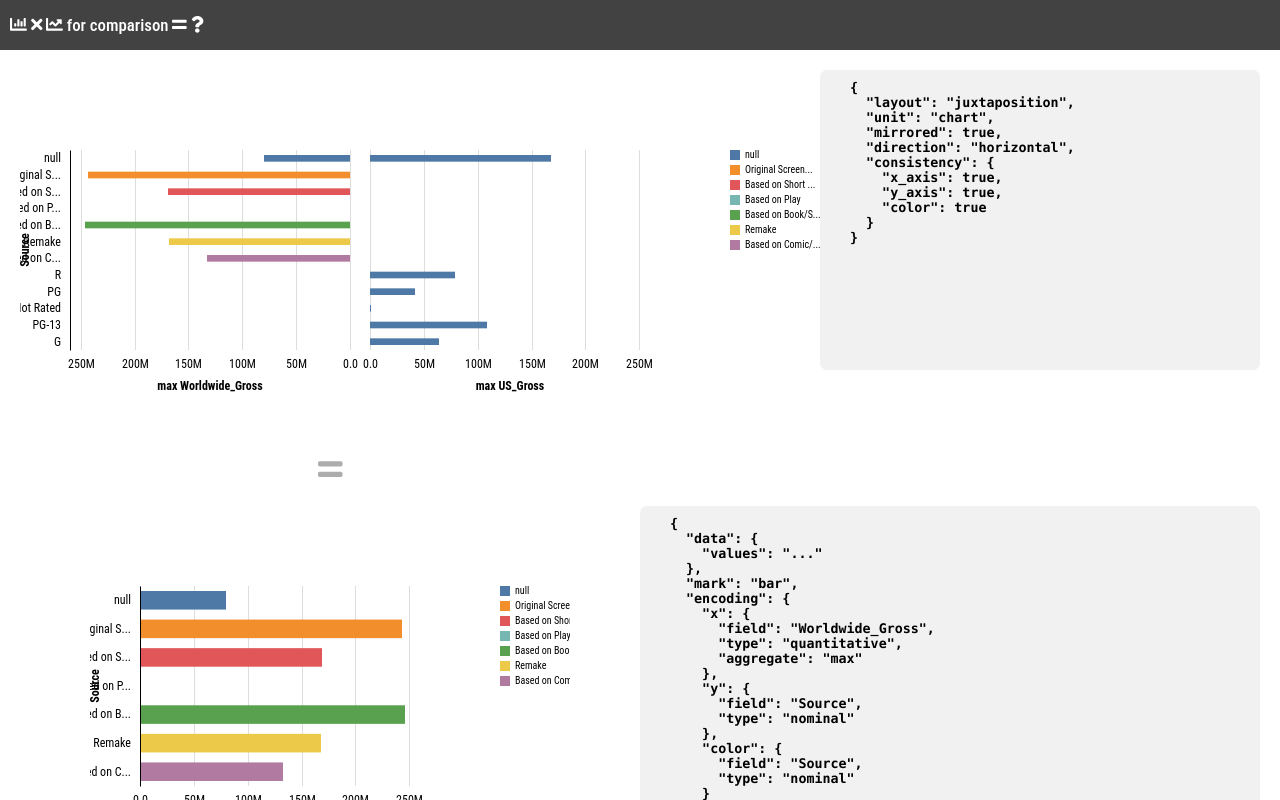
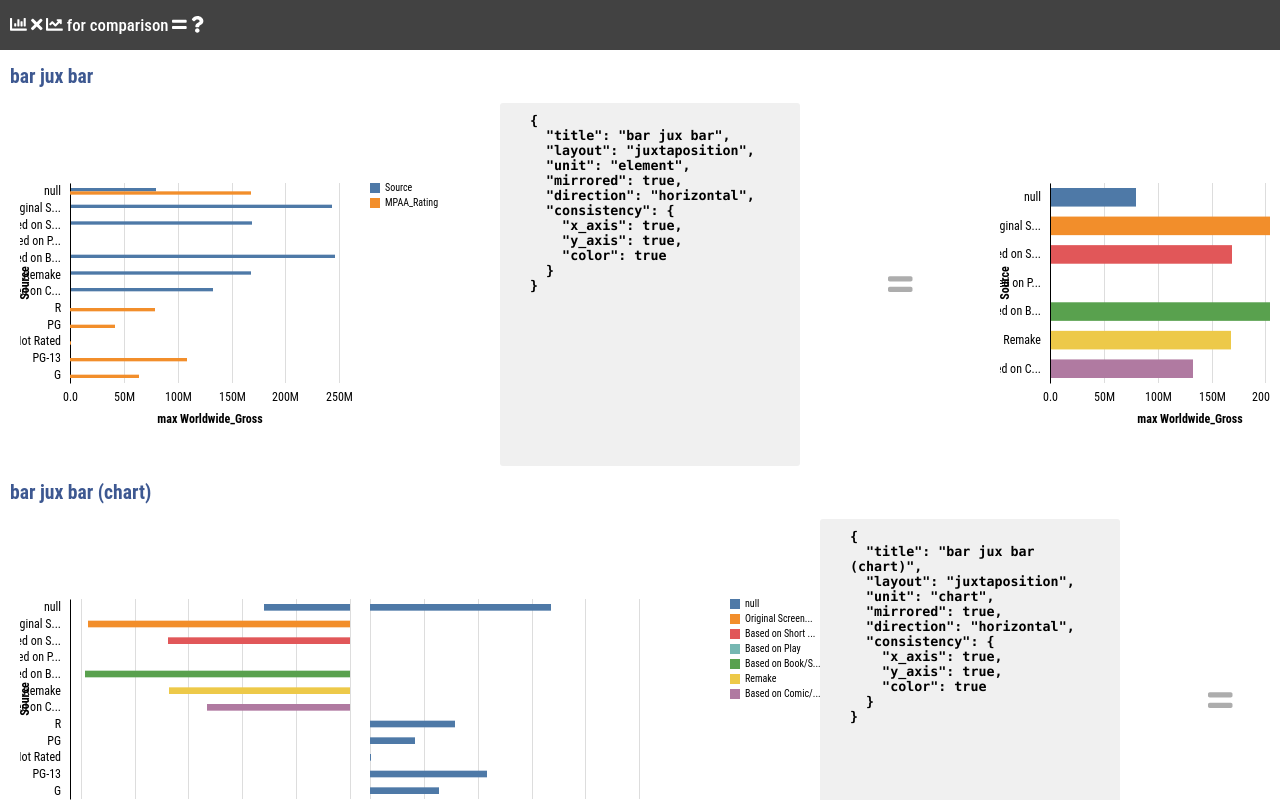
Before and after one commit to sehilyi/comparative-layout-explorer, a React app: page / in a window 1280 px wide. Built offline with nearby package versions, Linux system fonts and the light colour scheme.

Commit message:
Add multiple examples to test

```diff
--- a/src/components/app-root.scss
+++ b/src/components/app-root.scss
@@ -17,9 +17,11 @@
   }
 
   .control-pane {
-    height: 300px;
-    background: #f1f1f1;
-    border-radius: 7px;
+    // height: 300px;
+    height: 100%;
+    min-width: 300px;
+    background: #f0f0f0;
+    border-radius: 3px;
 
     textarea {
       padding: 10px;
@@ -48,6 +50,7 @@
 
     .example-element {
       padding: 10px;
+      overflow-x: auto;
 
       .position-diff {
         color: #2d5699;
@@ -64,7 +67,7 @@
 
       .result-group {
         display: grid;
-        grid-template-columns: repeat(2, 1fr);
+        grid-template-columns: repeat(8, 1fr);
         // grid-template-columns: repeat(3, 1fr);
 
         .chart {
@@ -85,6 +88,7 @@
           text-align: center;
           font-size: 2rem;
           color: #adadad;
+          width: 200px;
         }
 
         button {
--- a/src/components/app-root.tsx
+++ b/src/components/app-root.tsx
@@ -9,7 +9,10 @@ import {FontAwesomeIcon} from '@fortawesome/react-fontawesome';
 import {library} from '@fortawesome/fontawesome-svg-core';
 import {faChartBar, faChartLine, faTimes, faQuestion, faEquals, faArrowCircleRight} from '@fortawesome/free-solid-svg-icons';
 import {renderCompChart} from './visualizations/comp-charts';
-import {renderSimpleChart, getExampleSpecs} from './visualizations';
+import {renderSimpleChart} from './visualizations';
+import {getExamples} from './visualizations/tests/test-specs';
+import {Spec} from 'src/models/simple-vega-spec';
+import {CompSpec} from 'src/models/comp-spec';
 library.add(faChartBar, faChartLine, faTimes, faQuestion, faEquals, faArrowCircleRight)
 
 export interface AppRootProps {
@@ -33,21 +36,7 @@ export class AppRootBase extends React.PureComponent<AppRootProps, {}> {
   }
 
   render() {
-    const {A, B, C} = getExampleSpecs();
-    let onBarChartA = (ref: SVGSVGElement) => {
-      renderSimpleChart(ref, A);
-    }
-    let onBarChartB = (ref: SVGSVGElement) => {
-      renderSimpleChart(ref, B);
-    }
-    let onBarChartAPlusB = (ref: SVGSVGElement) => {
-      renderCompChart(ref, A, B, C)
-    }
-    let _A = JSON.parse(JSON.stringify(A))
-    _A.data.values = "..."
-    let _B = JSON.parse(JSON.stringify(B))
-    _B.data.values = "..."
-    let _C = JSON.parse(JSON.stringify(C))
+    const Examples = getExamples().map(this.renderExamples, this);
     return (
       <div className='app-root'>
         <div className='header'>
@@ -58,34 +47,40 @@ export class AppRootBase extends React.PureComponent<AppRootProps, {}> {
           <FontAwesomeIcon icon="question" className='trade-mark' />
         </div>
         <div className='main-pane'>
-          {/* <h1>Bar Charts</h1> */}
+          {Examples}
+        </div>
+      </div>
+    );
+  }
+
+  renderExamples(specs: {A: Spec, B: Spec, C: CompSpec}) {
+    let onBarChartA = (ref: SVGSVGElement) => {
+      renderSimpleChart(ref, specs.A);
+    }
+    let onBarChartB = (ref: SVGSVGElement) => {
+      renderSimpleChart(ref, specs.B);
+    }
+    let onBarChartAPlusB = (ref: SVGSVGElement) => {
+      renderCompChart(ref, specs.A, specs.B, specs.C)
+    }
+    let _A = JSON.parse(JSON.stringify(specs.A))
+    _A.data.values = "..."
+    let _B = JSON.parse(JSON.stringify(specs.B))
+    _B.data.values = "..."
+    let _C = JSON.parse(JSON.stringify(specs.C))
+    return (
+      <div key={specs.C.title}>
+        <h1>{specs.C.title}</h1>
         <div className='example-element'>
           <div className='result-group'>
             <div className='chart'><svg ref={onBarChartAPlusB}></svg></div>
             <div className='control-pane'><textarea value={JSON.stringify(_C, null, 2)} readOnly /></div>
-            </div>
-          </div>
-          <div className="example-element">
-            <div className="result-group">
             <div className='score'><FontAwesomeIcon icon="equals" className='trade-mark' />{""}</div>
-            </div>
-          </div>
-          <div className='example-element'>
-            <div className='result-group'>
             <div className='chart'><svg ref={onBarChartA}></svg></div>
             <div className='control-pane'><textarea value={JSON.stringify(_A, null, 2)} readOnly /></div>
-            </div>
-          </div>
-          <div className='example-element'>
-            <div className='result-group'>
-              <div className='score'><FontAwesomeIcon icon="times" className='trade-mark' /> {C.layout}</div>
-            </div>
-          </div>
-          <div className='example-element'>
-            <div className='result-group'>
+            <div className='score'><FontAwesomeIcon icon="times" className='trade-mark' /> {specs.C.layout}</div>
             <div className='chart'><svg ref={onBarChartB}></svg></div>
             <div className='control-pane'><textarea value={JSON.stringify(_B, null, 2)} readOnly /></div>
-            </div>
           </div>
         </div>
       </div>
--- a/src/components/visualizations/index.ts
+++ b/src/components/visualizations/index.ts
@@ -3,49 +3,9 @@ import {renderSimpleBarChart, renderBarChart} from "./barcharts";
 import {ChartTypes} from "src/models/chart-types";
 import {renderSimpleScatterplot, renderScatterplot} from "./scatterplots";
 import {ChartStyle} from "./chart-styles";
-import {CompSpec, DEFAULT_COMP_SPEC} from "src/models/comp-spec";
-import {DATASET_MOVIES} from "src/datasets/movies";
+import {CompSpec} from "src/models/comp-spec";
 import {_opacity} from "./design-settings";
 import {isUndefined} from "util";
-
-// test
-export function getExampleSpecs(): {A: Spec, B: Spec, C: CompSpec} {
-  return {
-    // https://vega.github.io/vega-lite/examples/
-    B: {
-      data: {
-        values: DATASET_MOVIES.rawData
-      },
-      mark: "bar",
-      encoding: {
-        x: {field: "US_Gross", type: "quantitative", aggregate: "max"},
-        y: {field: "MPAA_Rating", type: "nominal"},
-        color: {field: "MPAA_Rating", type: "nominal"}
-      }
-    },
-    A: {
-      data: {
-        values: DATASET_MOVIES.rawData
-      },
-      mark: "bar",
-      encoding: {
-        x: {field: "Worldwide_Gross", type: "quantitative", aggregate: "max"},
-        y: {field: "Source", type: "nominal"},
-        color: {field: "Source", type: "nominal"}
-      }
-    },
-    C: {
-      ...DEFAULT_COMP_SPEC,
-      layout: "juxtaposition",
-      direction: "horizontal",
-      unit: "chart",
-      mirrored: true,
-      consistency: {
-        x_axis: true, y_axis: true, color: true
-      }
-    }
-  }
-}
 
 export function renderSimpleChart(ref: SVGSVGElement, spec: Spec) {
   switch (getChartType(spec)) {
--- a/src/components/visualizations/scatterplots/index.ts
+++ b/src/components/visualizations/scatterplots/index.ts
@@ -35,13 +35,13 @@ export function renderSimpleScatterplot(svg: SVGSVGElement, spec: Spec) {
 
 export function renderScatterplot(
   g: d3.Selection<SVGGElement, {}, null, undefined>,
-  spec: Spec, // contains actual values to draw bar chart
+  spec: Spec,
   domain: {x: string[] | number[], y: string[] | number[]}, // determine the axis range
   styles: ScatterplotStyle) {
 
   const {values} = spec.data;
   const {field: xField} = spec.encoding.x, {field: yField} = spec.encoding.y;
-  const {aggregate} = spec.encoding.y // TODO: do not consider different aggregation functions now for the simplicity
+  const {aggregate} = spec.encoding.y // TODO: do not consider different aggregation functions for x and y for the simplicity
   const aggValues = typeof aggregate != "undefined" ? getAggValues(values, spec.encoding.color.field, [xField, yField], aggregate) : values
   const {x, y} = renderAxes(g, domain.x, domain.y, spec, {...styles});
   renderPoints(g, aggValues, xField, yField, x as d3.ScaleLinear<number, number>, y as d3.ScaleLinear<number, number>, {...styles, aggregated: typeof aggregate != "undefined"})
--- /dev/null
+++ b/src/components/visualizations/tests/test-specs.ts
@@ -0,0 +1,187 @@
+import {Spec} from "src/models/simple-vega-spec";
+import {CompSpec, DEFAULT_COMP_SPEC} from "src/models/comp-spec";
+import {DATASET_MOVIES} from "src/datasets/movies";
+
+export function getExamples() {
+  return getExampleSpec()
+}
+export function getExampleSpec(): {A: Spec, B: Spec, C: CompSpec}[] {
+  return [
+    {
+      C: {
+        ...DEFAULT_COMP_SPEC,
+        title: "bar jux bar",
+        layout: "juxtaposition",
+        direction: "horizontal",
+        unit: "element",
+        mirrored: true,
+        consistency: {
+          x_axis: true, y_axis: true, color: true
+        }
+      },
+      // https://vega.github.io/vega-lite/examples/
+      A: {
+        data: {
+          values: DATASET_MOVIES.rawData
+        },
+        mark: "bar",
+        encoding: {
+          x: {field: "Worldwide_Gross", type: "quantitative", aggregate: "max"},
+          y: {field: "Source", type: "nominal"},
+          color: {field: "Source", type: "nominal"}
+        }
+      },
+      B: {
+        data: {
+          values: DATASET_MOVIES.rawData
+        },
+        mark: "bar",
+        encoding: {
+          x: {field: "US_Gross", type: "quantitative", aggregate: "max"},
+          y: {field: "MPAA_Rating", type: "nominal"},
+          color: {field: "MPAA_Rating", type: "nominal"}
+        }
+      }
+    },
+    {
+      C: {
+        ...DEFAULT_COMP_SPEC,
+        title: "bar jux bar (chart)",
+        layout: "juxtaposition",
+        direction: "horizontal",
+        unit: "chart",
+        mirrored: true,
+        consistency: {
+          x_axis: true, y_axis: true, color: true
+        }
+      },
+      // https://vega.github.io/vega-lite/examples/
+      A: {
+        data: {
+          values: DATASET_MOVIES.rawData
+        },
+        mark: "bar",
+        encoding: {
+          x: {field: "Worldwide_Gross", type: "quantitative", aggregate: "max"},
+          y: {field: "Source", type: "nominal"},
+          color: {field: "Source", type: "nominal"}
+        }
+      },
+      B: {
+        data: {
+          values: DATASET_MOVIES.rawData
+        },
+        mark: "bar",
+        encoding: {
+          x: {field: "US_Gross", type: "quantitative", aggregate: "max"},
+          y: {field: "MPAA_Rating", type: "nominal"},
+          color: {field: "MPAA_Rating", type: "nominal"}
+        }
+      }
+    },
+    {
+      C: {
+        ...DEFAULT_COMP_SPEC,
+        title: "sca sup sca",
+        layout: "superimposition",
+        unit: "chart",
+        consistency: {
+          x_axis: true, y_axis: true, color: true
+        }
+      },
+      // https://vega.github.io/vega-lite/examples/
+      A: {
+        data: {
+          values: DATASET_MOVIES.rawData
+        },
+        mark: "point",
+        encoding: {
+          x: {field: "Worldwide_Gross", type: "quantitative"},
+          y: {field: "US_Gross", type: "quantitative"},
+          color: {field: "Source", type: "nominal"}
+        }
+      },
+      B: {
+        data: {
+          values: DATASET_MOVIES.rawData
+        },
+        mark: "point",
+        encoding: {
+          x: {field: "US_Gross", type: "quantitative"},
+          y: {field: "IMDB_Rating", type: "quantitative"},
+          color: {field: "MPAA_Rating", type: "nominal"}
+        }
+      }
+    },
+    /*
+    {
+      C: {
+        ...DEFAULT_COMP_SPEC,
+        title: "bar nes sca",
+        layout: "superimposition",
+        unit: "element",
+        consistency: {
+          x_axis: true, y_axis: true, color: true
+        }
+      },
+      // https://vega.github.io/vega-lite/examples/
+      A: {
+        data: {
+          values: DATASET_MOVIES.rawData
+        },
+        mark: "bar",
+        encoding: {
+          y: {field: "Worldwide_Gross", type: "quantitative", aggregate: "max"},
+          x: {field: "Source", type: "nominal"},
+          color: {field: "Source", type: "nominal"}
+        }
+      },
+      B: {
+        data: {
+          values: DATASET_MOVIES.rawData
+        },
+        mark: "point",
+        encoding: {
+          x: {field: "US_Gross", type: "quantitative"},
+          y: {field: "IMDB_Rating", type: "quantitative"},
+          color: {field: "MPAA_Rating", type: "nominal"}
+        }
+      }
+    },
+    */
+    {
+      C: {
+        ...DEFAULT_COMP_SPEC,
+        title: "bar sup sca",
+        layout: "superimposition",
+        unit: "chart",
+        consistency: {
+          x_axis: false, y_axis: false, color: true
+        }
+      },
+      // https://vega.github.io/vega-lite/examples/
+      A: {
+        data: {
+          values: DATASET_MOVIES.rawData
+        },
+        mark: "bar",
+        encoding: {
+          x: {field: "Worldwide_Gross", type: "quantitative", aggregate: "max"},
+          y: {field: "Source", type: "nominal"},
+          color: {field: "Source", type: "nominal"}
+        }
+      },
+      B: {
+        data: {
+          values: DATASET_MOVIES.rawData
+        },
+        mark: "point",
+        encoding: {
+          x: {field: "US_Gross", type: "quantitative"},
+          y: {field: "IMDB_Rating", type: "quantitative"},
+          color: {field: "MPAA_Rating", type: "nominal"}
+        }
+      }
+    }
+  ]
+}
--- a/src/models/comp-spec.ts
+++ b/src/models/comp-spec.ts
@@ -2,6 +2,7 @@
 // https://paper.dropbox.com/doc/Operations--AWlp37~UtWSS83hWWg25wGgxAg-dr2UHiPbc3qvqqS1rQHn1
 
 export type CompSpec = {
+  title: string
   layout: CompType
   unit?: CompUnit
   mirrored?: boolean  // TODO: move to layout??
@@ -27,6 +28,7 @@ export type Consistency = { // TODO: this should also consider differnce for sup
 
 // TODO: separate default by layout
 export const DEFAULT_COMP_SPEC: CompSpec = {
+  title: "",
   layout: "juxtaposition",
   unit: "chart",
   mirrored: false,
```
Also changed, not shown: src/components/visualizations/barcharts/index.ts (+6 -5 lines). Lines whose indentation alone changed are shown as unchanged.
